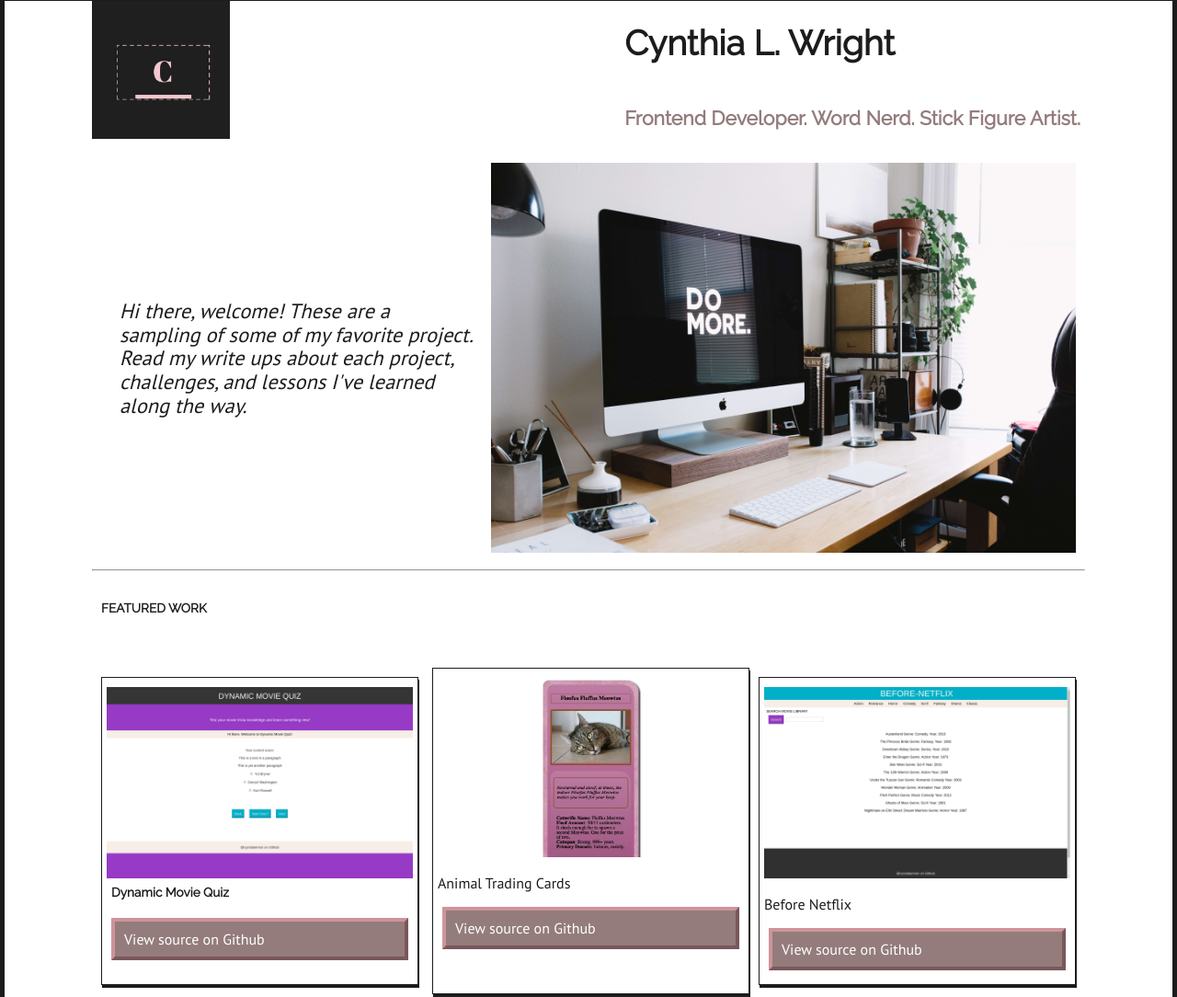
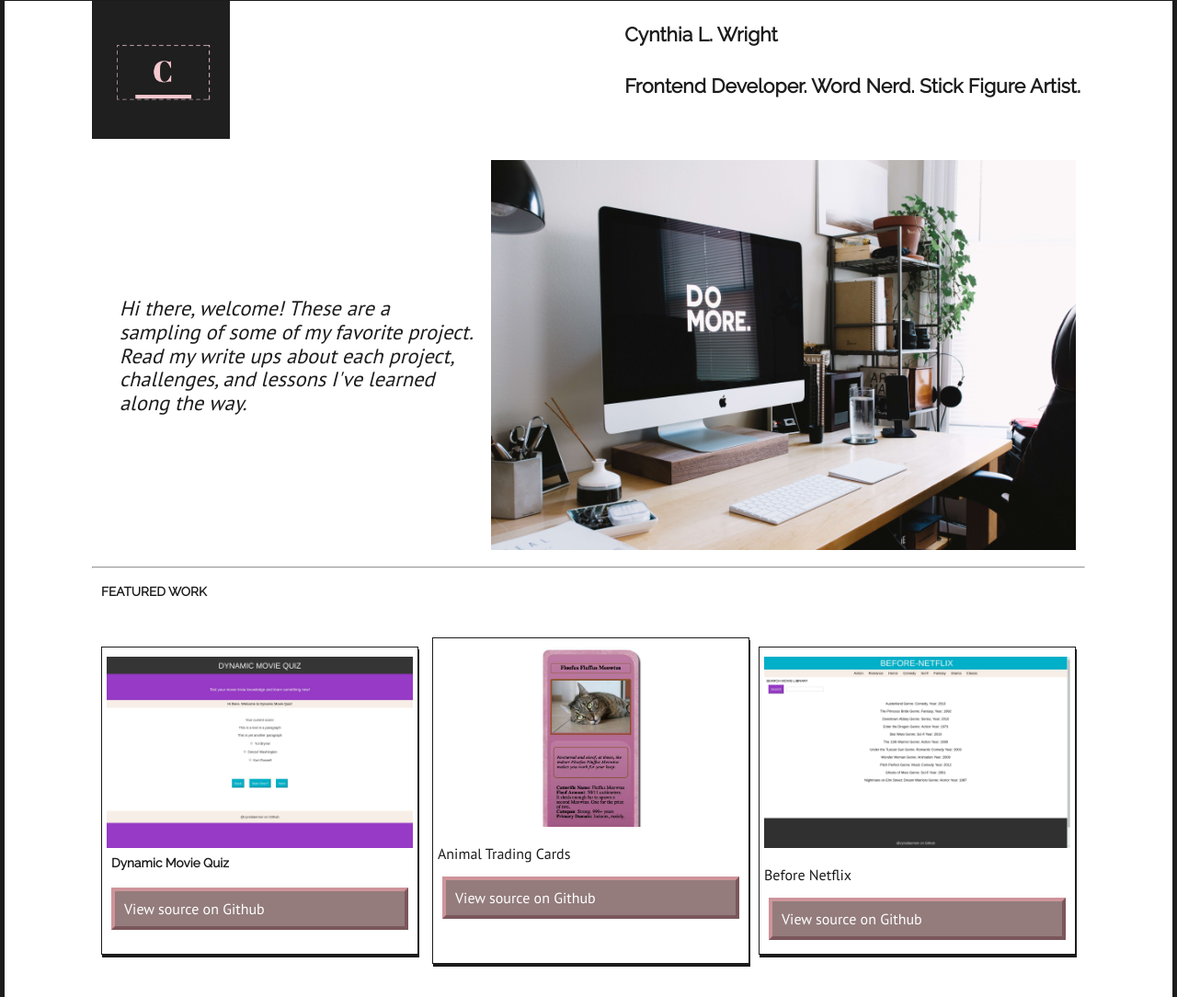
Before and after one commit to cynsdaemon/portfolio-site-udacity, a plain HTML site: page index.html in a window 1280 px wide. Shown: the top 1084 px of the page at 92% size. Drawn offline with Linux system fonts and the light colour scheme.

Commit message:
remove unused styles

```diff
--- a/css/main.css
+++ b/css/main.css
@@ -38,15 +38,6 @@ img {
   max-width: 100%;
 }
 
-
-.site-title h1 {
-  font-size: 1.5em;
-}
-
-.site-title h2 {
-  color: #947c7c;
-}
-
 .site-logo {
   max-width: 40%;
 }
@@ -57,8 +48,7 @@ img {
   padding: 5px;
 }
 
-.featured-work,
-.project-list h1 {
+.featured-work {
   padding: 20px 5px;
 
 }
--- a/css/responsive.css
+++ b/css/responsive.css
@@ -1,6 +1,6 @@
 
 @media screen and (max-width: 360px) {
-  .site-title h1 {
+  .site-title {
     display: none;
   }
 
--- a/index.html
+++ b/index.html
@@ -1,5 +1,5 @@
 <!DOCTYPE html>
-<html>
+<html lang="en">
   <head>
     <meta charset="utf-8">
     <link href ="css/normalize.css" rel="stylesheet">
```
